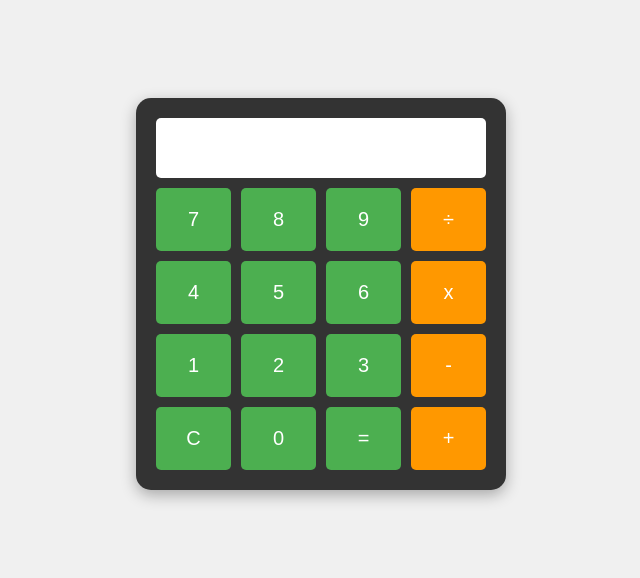
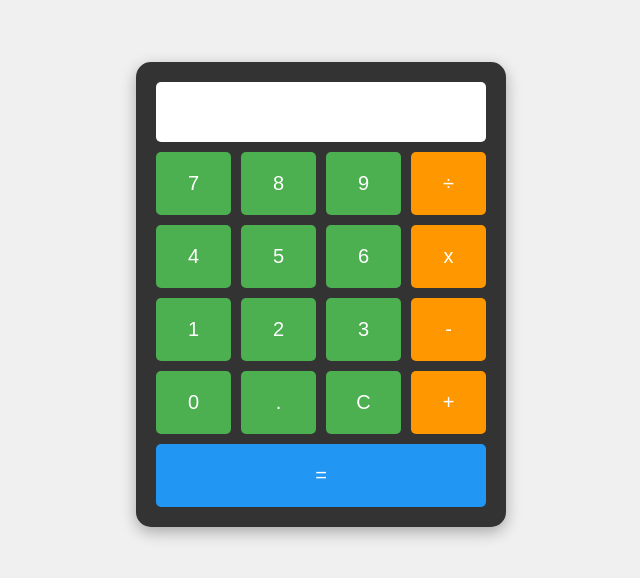
Before and after one commit to fahlula/calculator-web, a plain HTML site: page index.html in a window 1280 px wide. Shown: the part 106-684 px from the top of the page, without its empty margins (319-959 px from the left). Drawn offline with Linux system fonts and the light colour scheme.

Commit message:
Melhorias no layout: botão decimal e botão igual expandido

```diff
--- a/index.html
+++ b/index.html
@@ -28,10 +28,11 @@
             <button onclick="adicionarNumero('3')">3</button>
             <button class="operacao" onclick="adicionarOperacao('-')">-</button>
 
+            <button onclick="adicionarNumero('0')">0</button>
+            <button onclick="adicionarNumero('.')">.</button>
             <button onclick="limpar()">C</button>
-            <button onclick="adicionarNumero('0')">0</button>
-            <button onclick="calcular()">=</button>
             <button class="operacao" onclick="adicionarOperacao('+')">+</button>
+            <button class="igual" onclick="calcular()">=</button>
 
         </div>
 
--- a/style.css
+++ b/style.css
@@ -60,5 +60,6 @@ body {
 
 /* Botão de igual destacado */
 .botoes button.igual {
+    grid-column: span 4; /* Espandir botão em todas as colunas */
     background-color: #2196F3;
 }
```
